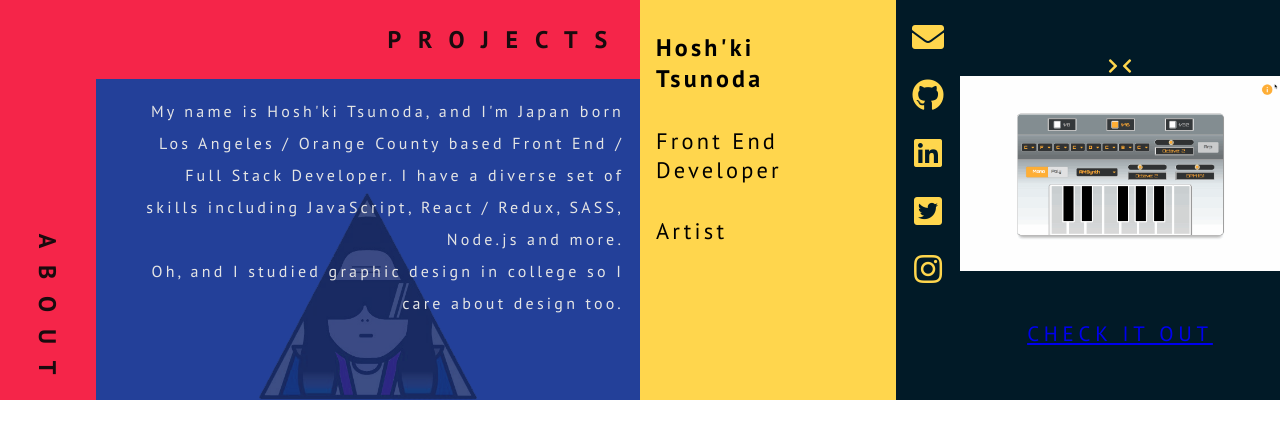
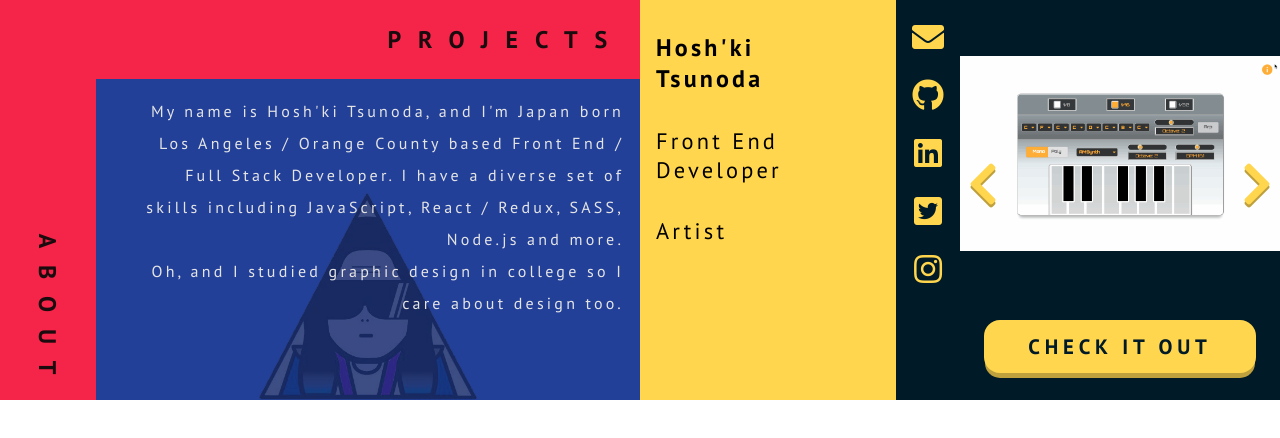
Before and after one commit to hoshikitsunoda/portfolio-website, a website: page app/index.html in a window 1280 px wide. Drawn offline with nearby package versions, Linux system fonts and the light colour scheme; files that its build step writes are made by us from their sources.

Commit message:
changed styling for the text background to look like a button

```diff
--- a/app/scss/_global.scss
+++ b/app/scss/_global.scss
@@ -11,6 +11,10 @@ body {
   box-sizing: border-box;
 }
 
+a {
+  text-decoration: none;
+}
+
 p,
 h1,
 h2,
--- a/app/scss/styles.scss
+++ b/app/scss/styles.scss
@@ -205,14 +205,30 @@ body {
             }
 
             .project {
-              cursor: pointer;
-
               .image-wrap {
                 height: 14rem;
                 padding: 0.5rem 0;
+                position: relative;
 
                 @include mobile(340px) {
                   height: 17rem;
+                }
+
+                i {
+                  position: absolute;
+                  top: 50%;
+                  font-size: 3rem;
+                  z-index: 3;
+                  text-shadow: 0px 3px 0 #bea03c;
+                  transform: translateY(-50%);
+
+                  &.fa-chevron-right {
+                    right: 0.5rem;
+                  }
+
+                  &.fa-chevron-left {
+                    left: 0.5rem;
+                  }
                 }
 
                 img {
@@ -222,18 +238,23 @@ body {
               }
 
               .text-wrap {
-                padding: 0 0.5rem 1rem;
+                background: color(yellow);
+                color: color(navy);
+                border-radius: 1rem;
+                margin: 0 1.5rem 1rem;
                 font-size: 0.8rem;
+                box-shadow: 0px 6px 0 -1px #bea03c;
+                cursor: pointer;
 
                 * {
-                  font-weight: 100;
+                  font-weight: 700;
                   letter-spacing: 0.2rem;
                 }
 
                 h3 {
                   text-transform: uppercase;
                   font-size: 1.3rem;
-                  padding-bottom: 0.8rem;
+                  padding: 0.8rem 0;
                   letter-spacing: 0.3rem;
                 }
 
```
